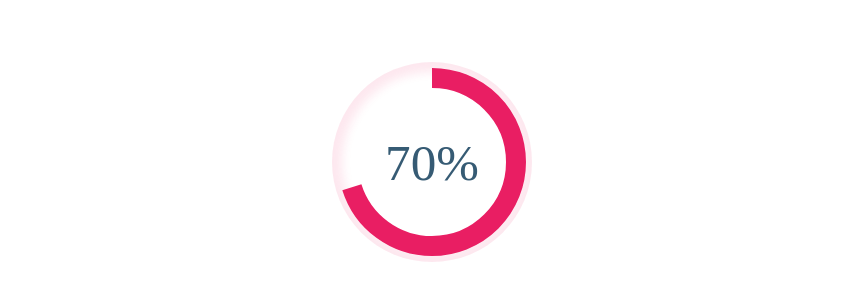
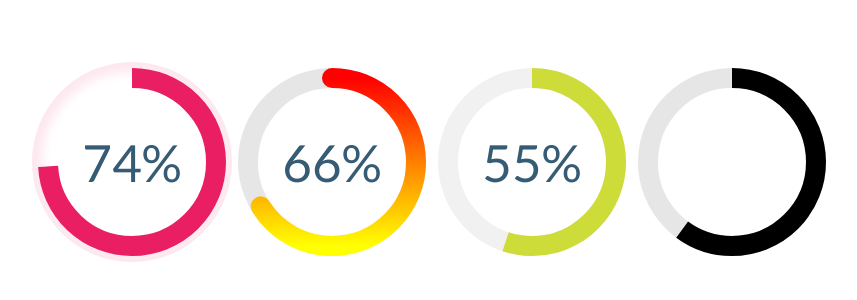
Before and after one commit to tomickigrzegorz/react-circular-progress-bar, a React (Create React App) app: page / in a window 1280 px wide. Shown: the part 238-538 px from the top of the page, without its empty margins (208-1065 px from the left). Built offline with nearby package versions, Linux system fonts and the light colour scheme.

Commit message:
docs: example of use

```diff
--- /dev/null
+++ b/src/App.js
@@ -0,0 +1,56 @@
+import { useState, useEffect } from 'react';
+import CircularProgressBar from './components/CircularProgressBar';
+
+const propsA = {
+  percent: 70,
+  colorSlice: "#E91E63",
+}
+
+const propsB = {
+  linearGradient: ["yellow", "#ff0000"],
+  round: true,
+  percent: 66,
+  colorSlice: "#4CAF50",
+  colorCircle: "#e6e6e6"
+}
+
+const propsC = {
+  percent: 55,
+  colorSlice: "#CDDC39",
+  colorCircle: "#f1f1f1",
+}
+
+const propsD = {
+  percent: 60,
+  colorSlice: "#000",
+  colorCircle: "#e6e6e6",
+  number: false
+}
+
+function App() {
+  const [seconds, setSeconds] = useState(propsA);
+
+  useEffect(() => {
+
+    const interval = setInterval(() => {
+      setSeconds({
+        percent: Math.floor((Math.random() * 100) + 1),
+        colorSlice: "#E91E63"
+      });
+    }, 3000);
+
+    return () => clearInterval(interval);
+
+  }, []);
+
+  return (
+    <div className="container">
+      <CircularProgressBar {...seconds} />
+      <CircularProgressBar {...propsB} />
+      <CircularProgressBar {...propsC} />
+      <CircularProgressBar {...propsD} />
+    </div>
+  );
+}
+
+export default App;
--- a/src/index.css
+++ b/src/index.css
@@ -1,3 +1,5 @@
+@import url("https://fonts.googleapis.com/css2?family=Lato&display=swap");
+
 * {
   margin: 0;
   padding: 0;
@@ -13,4 +15,17 @@ body {
   justify-content: center;
   align-items: center;
   min-height: 100%;
+  font-family: "Lato", sans-serif;
 }
+
+h1 {
+  position: absolute;
+  top: 50px;
+  left: 0;
+  right: 0;
+  text-align: center;
+}
+
+.container {
+  display: flex;
+}
--- a/src/index.js
+++ b/src/index.js
@@ -1,38 +1,11 @@
 import React from 'react';
 import ReactDOM from 'react-dom';
 import './index.css';
-
-import CircularProgressBar from './components/CircularProgressBar';
-
-const props = {
-  percent: 70,
-  colorSlice: "#E91E63",
-}
-
-// const props = {
-//   round: true,
-//   percent: 70,
-//   colorSlice: "#4CAF50",
-//   colorCircle: '#e6e6e6',
-//   linearGradient: ["yellow", "#ff0000"]
-// }
-
-// const props = {
-//   percent: 55,
-//   colorSlice: "#CDDC39",
-//   colorCircle: "#f1f1f1",
-//   fontWeight: 100
-// }
-
-// without number
-// const props = {
-//   percent: 60,
-//   colorSlice: "#000",
-//   colorCircle: "#e6e6e6",
-//   number: false
-// }
+import App from './App';
 
 ReactDOM.render(
-  <CircularProgressBar {...props} />,
+  <React.StrictMode>
+    <App />
+  </React.StrictMode>,
   document.getElementById('root')
 );
```
